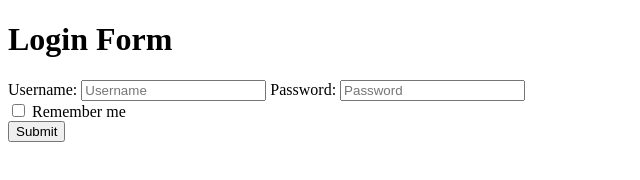
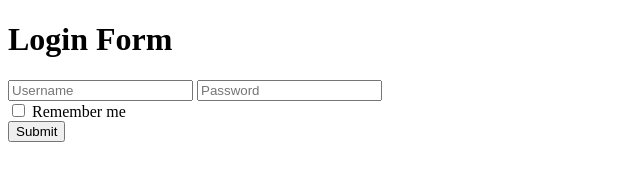
Before and after one commit to acciojob/remember-me-login-form-prajwal2103, a website: page main.html in a window 1280 px wide. Shown: the whole page, without its empty margins (0-640 px from the left). Drawn offline with Linux system fonts and the light colour scheme.

Commit message:
created a submission

```diff
--- a/main.html
+++ b/main.html
@@ -11,10 +11,10 @@
 	<div class="formInfo">
 		<h1>Login Form</h1>
         <form action="" id="form">
-            <label for="Usenname">Username:
+            <label for="Usenname">
             <input type="text" placeholder="Username" id="username" name="Usenname">
         </label>
-            <label for="Password">Password:
+            <label for="Password">
             <input type="password" placeholder="Password" id="password" name="Password">
         </label>
             <div class="check">
```
